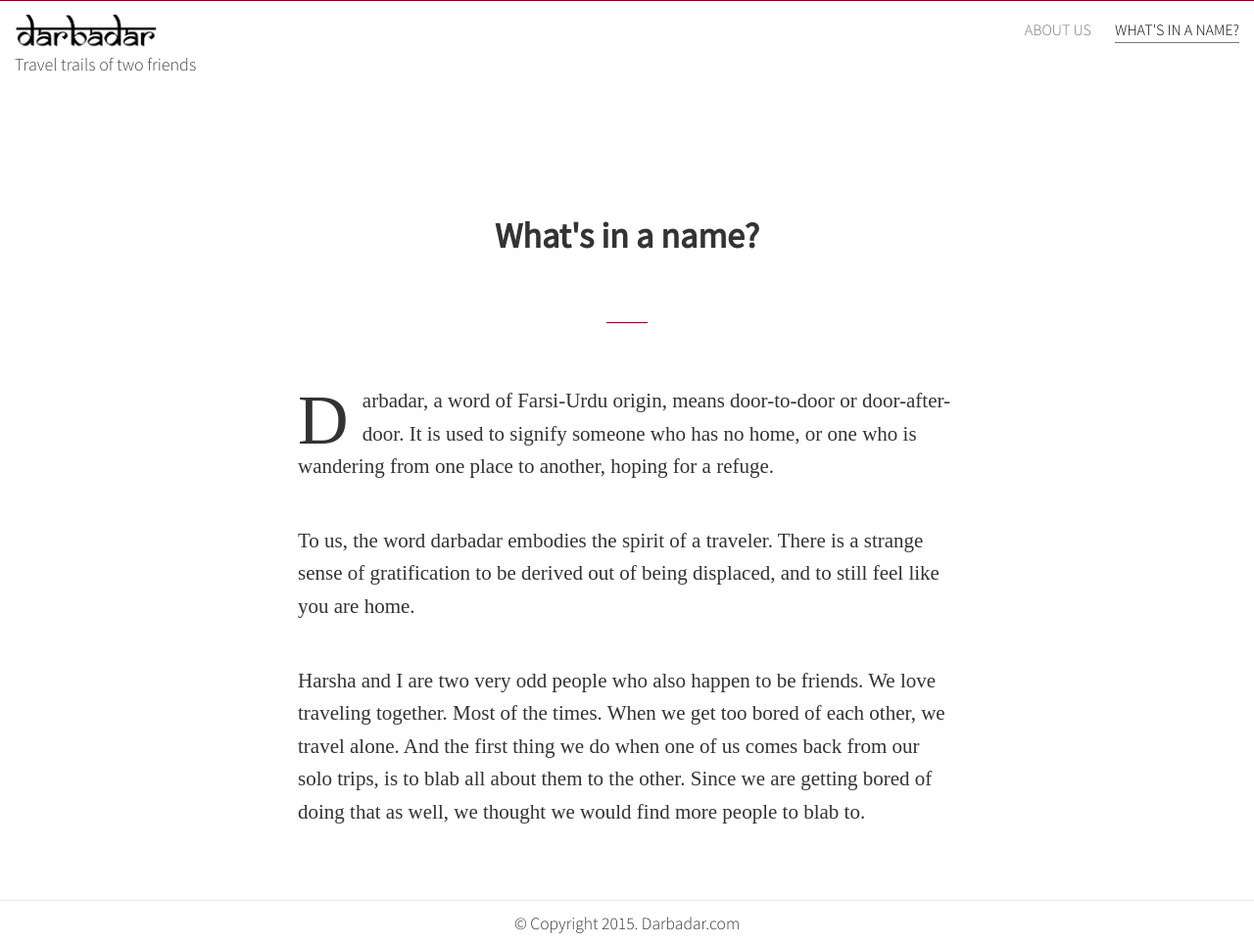
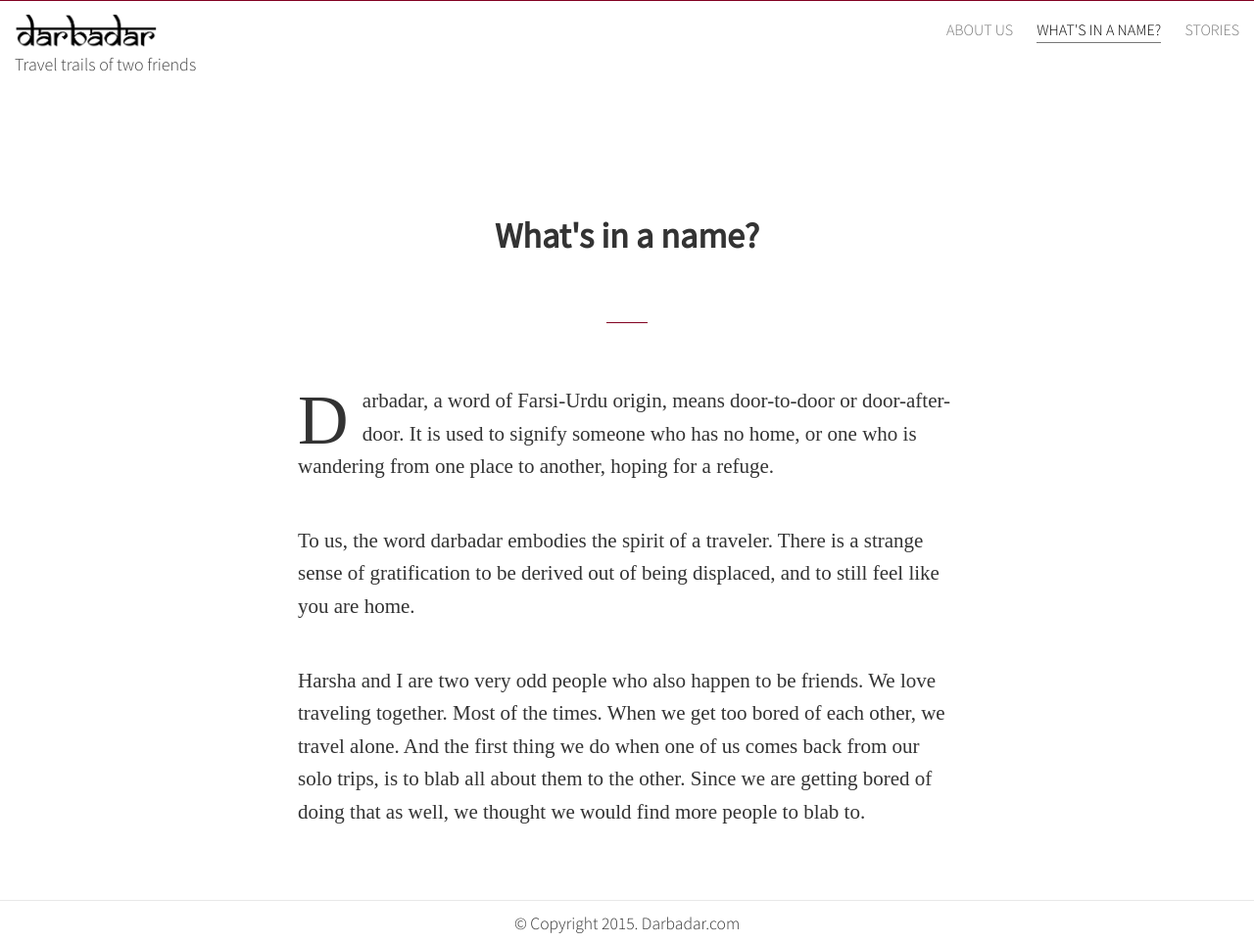
Before and after one commit to harshac/darbadar, a Jekyll site: the page built from darbadar.md, in a window 1280 px wide. Shown: the whole page at 98% size. Built offline with Jekyll 4.4.1, drawn with Linux system fonts in a browser that asks for light colours; nearby versions of some CDN libraries; some web fonts are replaced.

Commit message:
Adding link to all stories

```diff
--- a/_includes/header.html
+++ b/_includes/header.html
@@ -18,7 +18,7 @@
 
       <div class="trigger">
         {% for this_page in site.pages %}
-          {% if this_page.title and this_page.title != "Stories" and this_page.url != "/404.html" %}
+          {% if this_page.title and this_page.url != "/404.html" %}
             <a class="page-link {% if this_page.url == page.url %}active{% endif %}" href="{{ this_page.url | prepend: site.baseurl }}">{{ this_page.title }}</a>
           {% endif %}
         {% endfor %}
```
